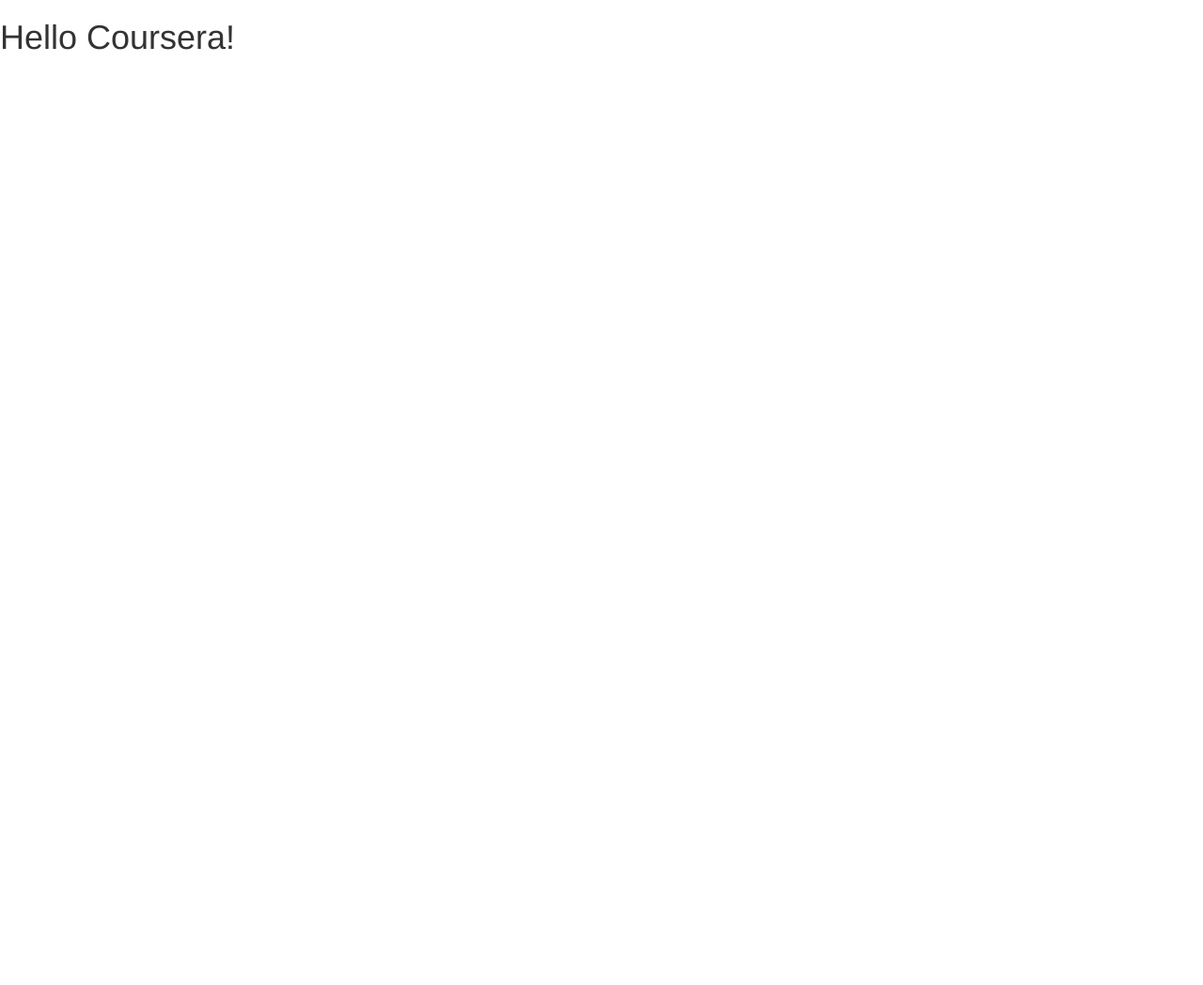
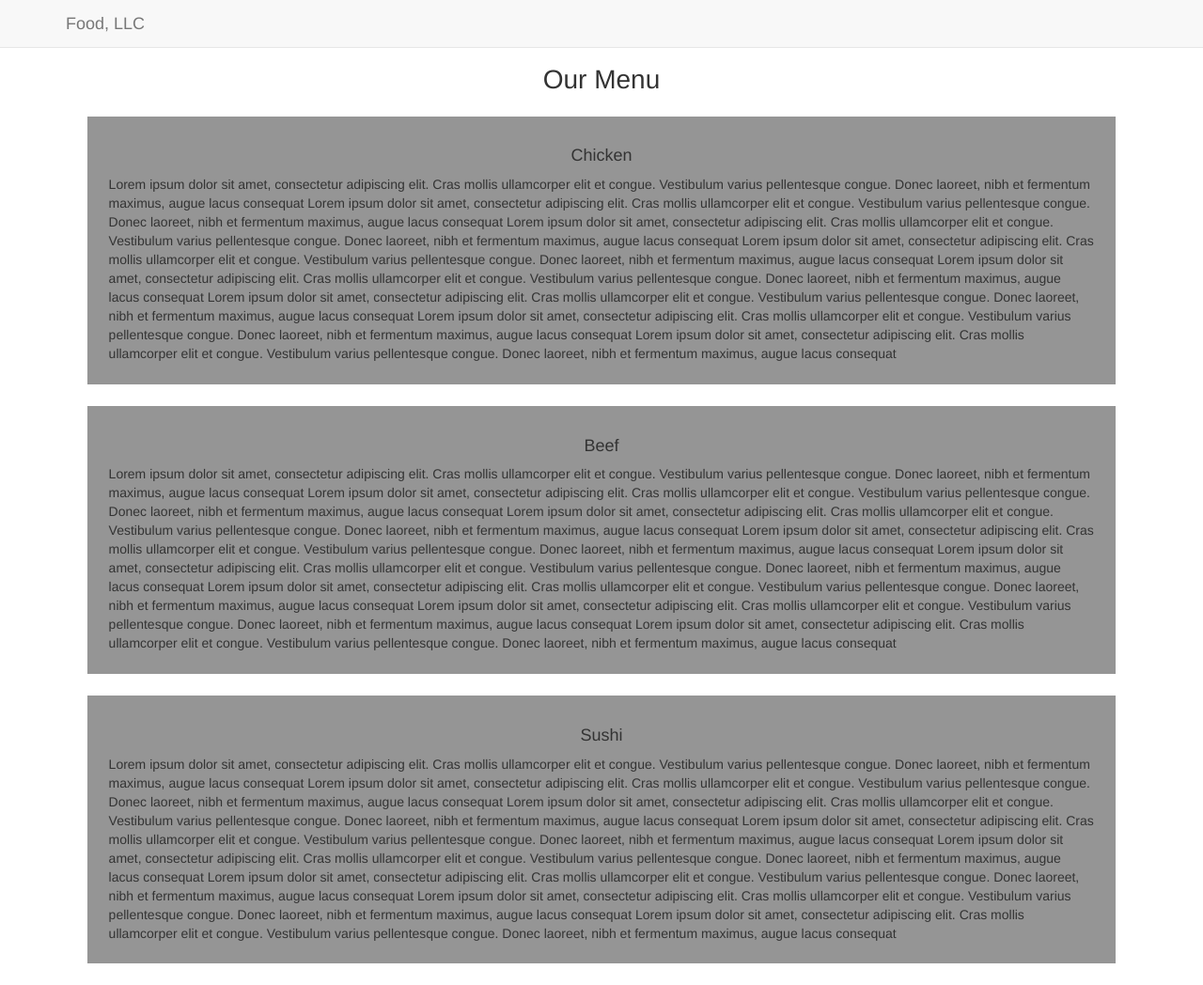
Before and after one commit to stevenrojascr/RoR04_Html_CSS_JS, a plain HTML site: page mod3_solution/index.html in a window 1280 px wide. Shown: the whole page at 94% size. Before the commit the page ends 800 px from the top, so only its background shows below. Drawn offline with Linux system fonts and the light colour scheme.

Commit message:
Mod3 Solution

```diff
--- a/mod3_solution/css/styles.css
+++ b/mod3_solution/css/styles.css
@@ -0,0 +1,62 @@
+.navbar .navbar-collapse {
+  text-align: center;
+}
+
+
+body {
+  font-family: Helvetica;
+}
+h1 {
+	margin-top: 70px;
+  	margin-bottom: 15px;
+  	text-align: center;
+  	font-size: 200%;
+}
+
+section {
+	background-color: #959595;
+	padding: 2%;
+  	margin: 2%;
+}
+/*
+section {
+  border: 1px solid black;
+  background-color: #959595;
+  height: 180px;
+  font-family: Helvetica;
+  color: black;
+  position: relative;
+  padding-top: 40px;
+  padding-left: 10px;
+  padding-right: 10px;
+  width: 90%;
+  margin: 1%;
+  float: left;
+}
+
+p {
+	width: 100px;
+  position: absolute;
+  top: 0px;
+  right: 0px;
+  margin-top: 0px;
+  text-align: center;
+  border: 1px solid black;
+  padding-top: 2px;
+  padding-bottom: 2px;
+  font-size: 125%;
+}
+
+#p1 {
+  background-color: #D59898;
+}
+
+#p2 {
+  background-color: #C14543;
+  color: white;
+}
+
+#p3{
+  background-color: #E5D198;
+}
+*/
--- a/mod3_solution/index.html
+++ b/mod3_solution/index.html
@@ -5,20 +5,80 @@
     <meta http-equiv="X-UA-Compatible" content="IE=edge">
     <meta name="viewport" content="width=device-width, initial-scale=1">
 
-    <!-- HTML5 shim and Respond.js for IE8 support of HTML5 elements and media queries -->
-    <!-- WARNING: Respond.js doesn't work if you view the page via file:// -->
-    <!--[if lt IE 9]>
-      <script src="https://oss.maxcdn.com/html5shiv/3.7.2/html5shiv.min.js"></script>
-      <script src="https://oss.maxcdn.com/respond/1.4.2/respond.min.js"></script>
-    <![endif]-->
 
-    <title>Boostrap Starter Page</title>
+    <title>Food, LLC</title>
     <link rel="stylesheet" href="css/bootstrap.min.css">
     <link rel="stylesheet" href="css/styles.css">
   </head>
 <body>
+  <header>
+    <nav class="navbar navbar-default navbar-fixed-top">
+      <div class="container">
+        <div class="navbar-header">
+          <a class="navbar-brand" href="#">Food, LLC</a>
+          <button type="button" class="navbar-toggle collapsed hidden_md hidden_sm" data-toggle="collapse" data-target="#collapsable-nav" aria-expanded="false">
+            <span class="sr-only">Toggle navigation</span>
+            <span class="icon-bar"></span>
+            <span class="icon-bar"></span>
+            <span class="icon-bar"></span>
+          </button>
+        </div>
+        <div id="collapsable-nav" class="collapse navbar-collapse">
+             <ul id="nav-list" class="nav navbar-nav visible-xs">
+              <li>
+                <a  href="#">Chicken</a>
+              </li>
+              <li>
+                <a  href="#">Beef</a>
+              </li>
+              <li>
+                <a  href="#">Sushi</a>
+              </li>
+            </ul><!-- #nav-list -->
+          </div><!-- .collapse .navbar-collapse -->
+      </div>
+    </nav>
+  </header>
 
-  <h1>Hello Coursera!</h1>
+  <div class="container">
+
+    <h1 class="text-center" >Our Menu </h1>
+
+    <section >
+      <h4 class="text-center" >Chicken </h4>
+      Lorem ipsum dolor sit amet, consectetur adipiscing elit. Cras mollis ullamcorper elit et congue. Vestibulum varius pellentesque congue. Donec laoreet, nibh et fermentum maximus, augue lacus consequat
+      Lorem ipsum dolor sit amet, consectetur adipiscing elit. Cras mollis ullamcorper elit et congue. Vestibulum varius pellentesque congue. Donec laoreet, nibh et fermentum maximus, augue lacus consequat
+      Lorem ipsum dolor sit amet, consectetur adipiscing elit. Cras mollis ullamcorper elit et congue. Vestibulum varius pellentesque congue. Donec laoreet, nibh et fermentum maximus, augue lacus consequat
+      Lorem ipsum dolor sit amet, consectetur adipiscing elit. Cras mollis ullamcorper elit et congue. Vestibulum varius pellentesque congue. Donec laoreet, nibh et fermentum maximus, augue lacus consequat
+      Lorem ipsum dolor sit amet, consectetur adipiscing elit. Cras mollis ullamcorper elit et congue. Vestibulum varius pellentesque congue. Donec laoreet, nibh et fermentum maximus, augue lacus consequat
+      Lorem ipsum dolor sit amet, consectetur adipiscing elit. Cras mollis ullamcorper elit et congue. Vestibulum varius pellentesque congue. Donec laoreet, nibh et fermentum maximus, augue lacus consequat
+      Lorem ipsum dolor sit amet, consectetur adipiscing elit. Cras mollis ullamcorper elit et congue. Vestibulum varius pellentesque congue. Donec laoreet, nibh et fermentum maximus, augue lacus consequat
+      Lorem ipsum dolor sit amet, consectetur adipiscing elit. Cras mollis ullamcorper elit et congue. Vestibulum varius pellentesque congue. Donec laoreet, nibh et fermentum maximus, augue lacus consequat
+    </section>
+    <section >
+      <h4 class="text-center" >Beef </h4>
+      Lorem ipsum dolor sit amet, consectetur adipiscing elit. Cras mollis ullamcorper elit et congue. Vestibulum varius pellentesque congue. Donec laoreet, nibh et fermentum maximus, augue lacus consequat
+      Lorem ipsum dolor sit amet, consectetur adipiscing elit. Cras mollis ullamcorper elit et congue. Vestibulum varius pellentesque congue. Donec laoreet, nibh et fermentum maximus, augue lacus consequat
+      Lorem ipsum dolor sit amet, consectetur adipiscing elit. Cras mollis ullamcorper elit et congue. Vestibulum varius pellentesque congue. Donec laoreet, nibh et fermentum maximus, augue lacus consequat
+      Lorem ipsum dolor sit amet, consectetur adipiscing elit. Cras mollis ullamcorper elit et congue. Vestibulum varius pellentesque congue. Donec laoreet, nibh et fermentum maximus, augue lacus consequat
+      Lorem ipsum dolor sit amet, consectetur adipiscing elit. Cras mollis ullamcorper elit et congue. Vestibulum varius pellentesque congue. Donec laoreet, nibh et fermentum maximus, augue lacus consequat
+      Lorem ipsum dolor sit amet, consectetur adipiscing elit. Cras mollis ullamcorper elit et congue. Vestibulum varius pellentesque congue. Donec laoreet, nibh et fermentum maximus, augue lacus consequat
+      Lorem ipsum dolor sit amet, consectetur adipiscing elit. Cras mollis ullamcorper elit et congue. Vestibulum varius pellentesque congue. Donec laoreet, nibh et fermentum maximus, augue lacus consequat
+      Lorem ipsum dolor sit amet, consectetur adipiscing elit. Cras mollis ullamcorper elit et congue. Vestibulum varius pellentesque congue. Donec laoreet, nibh et fermentum maximus, augue lacus consequat
+    </section>
+    <section >
+      <h4 class="text-center" >Sushi </h4>
+      Lorem ipsum dolor sit amet, consectetur adipiscing elit. Cras mollis ullamcorper elit et congue. Vestibulum varius  pellentesque congue. Donec laoreet, nibh et fermentum maximus, augue lacus consequat
+      Lorem ipsum dolor sit amet, consectetur adipiscing elit. Cras mollis ullamcorper elit et congue. Vestibulum varius pellentesque congue. Donec laoreet, nibh et fermentum maximus, augue lacus consequat
+      Lorem ipsum dolor sit amet, consectetur adipiscing elit. Cras mollis ullamcorper elit et congue. Vestibulum varius pellentesque congue. Donec laoreet, nibh et fermentum maximus, augue lacus consequat
+      Lorem ipsum dolor sit amet, consectetur adipiscing elit. Cras mollis ullamcorper elit et congue. Vestibulum varius pellentesque congue. Donec laoreet, nibh et fermentum maximus, augue lacus consequat
+      Lorem ipsum dolor sit amet, consectetur adipiscing elit. Cras mollis ullamcorper elit et congue. Vestibulum varius pellentesque congue. Donec laoreet, nibh et fermentum maximus, augue lacus consequat
+      Lorem ipsum dolor sit amet, consectetur adipiscing elit. Cras mollis ullamcorper elit et congue. Vestibulum varius pellentesque congue. Donec laoreet, nibh et fermentum maximus, augue lacus consequat
+      Lorem ipsum dolor sit amet, consectetur adipiscing elit. Cras mollis ullamcorper elit et congue. Vestibulum varius pellentesque congue. Donec laoreet, nibh et fermentum maximus, augue lacus consequat
+      Lorem ipsum dolor sit amet, consectetur adipiscing elit. Cras mollis ullamcorper elit et congue. Vestibulum varius pellentesque congue. Donec laoreet, nibh et fermentum maximus, augue lacus consequat
+    </section>
+
+  <div>
 
   <!-- jQuery (Bootstrap JS plugins depend on it) -->
   <script src="js/jquery-1.11.3.min.js"></script>
```
Also changed, not shown: 2 other files.
